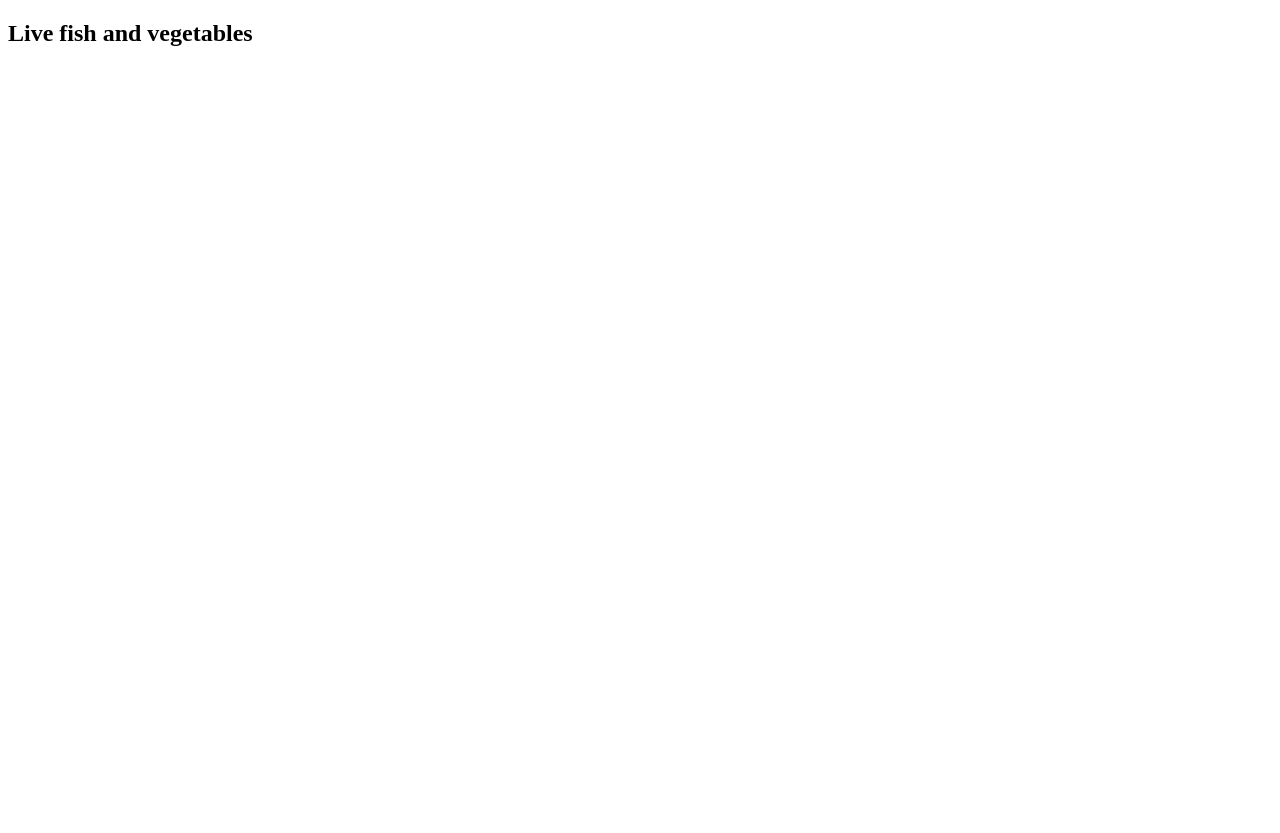
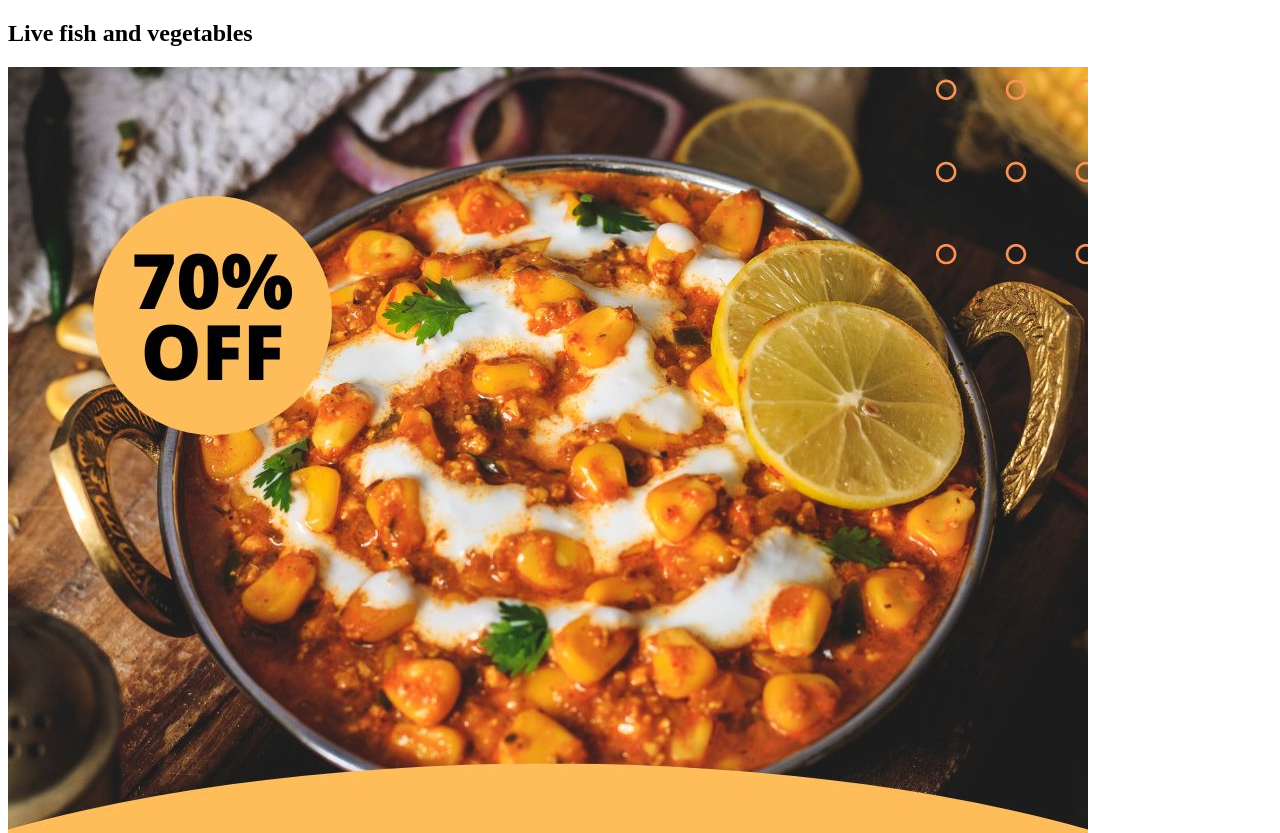
Before and after one commit to sourobdeb/green-grocey-mart, a plain HTML site: page index.html in a window 1280 px wide. Shown: the top 833 px of the page. Before the commit the page ends 800 px from the top, so only its background shows below. Drawn offline with Linux system fonts and the light colour scheme.

Commit message:
added a image

```diff
--- a/index.html
+++ b/index.html
@@ -7,5 +7,6 @@
 </head>
 <body>
     <h2>Live fish and vegetables</h2>
+    <img src="1st.jpg" alt="">
 </body>
 </html>
```
Also changed, not shown: 1st.jpg (added).
